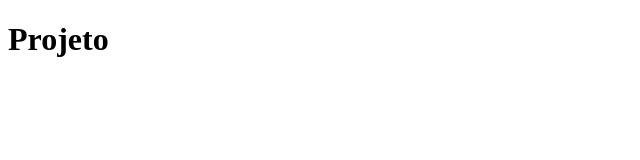
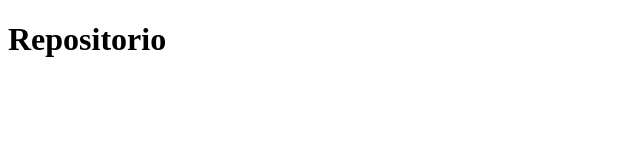
Before and after one commit to DevSamuelBrito/web-repositorios, a React (Create React App) app: page /repositorio/1 in a window 1280 px wide. Shown: the top 160 px of the page, without its empty margins (0-640 px from the left). Built offline with nearby package versions, Linux system fonts and the light colour scheme.

Commit message:
fazendo as primerias rotas

```diff
--- a/package.json
+++ b/package.json
@@ -8,6 +8,7 @@
     "@testing-library/user-event": "^13.5.0",
     "react": "^18.3.1",
     "react-dom": "^18.3.1",
+    "react-router-dom": "^6.25.1",
     "react-scripts": "5.0.1",
     "web-vitals": "^2.1.4"
   },
--- a/src/App.js
+++ b/src/App.js
@@ -1,7 +1,9 @@
+import React from "react";
+import AppRoutes from "./routes";
 function App() {
   return (
-    <div className="App">
-      <h1>Projeto</h1>
+    <div>
+      <AppRoutes />
     </div>
   );
 }
--- /dev/null
+++ b/src/pages/Main/index.js
@@ -0,0 +1,9 @@
+import React from "react";
+
+export default function Main() {
+  return (
+    <div>
+      <h1>Main</h1>
+    </div>
+  );
+}
--- /dev/null
+++ b/src/pages/Repositorio/index.js
@@ -0,0 +1,9 @@
+import React from "react";
+
+export default function Repositorio() {
+  return (
+    <div>
+      <h1>Repositorio</h1>
+    </div>
+  );
+}
--- /dev/null
+++ b/src/routes.js
@@ -0,0 +1,15 @@
+import React from "react";
+import { BrowserRouter, Routes, Route } from "react-router-dom";
+import Main from "./pages/Main";
+import Repositorio from "./pages/Repositorio";
+
+export default function AppRoutes() {
+  return (
+    <BrowserRouter>
+      <Routes>
+        <Route exact path="/" element={<Main />} />
+        <Route exact path="/repositorio/:repositorio" element={<Repositorio />} />
+      </Routes>
+    </BrowserRouter>
+  );
+}
```
Also changed, not shown: 1 other file (tests, documents, lock files or other folders).
